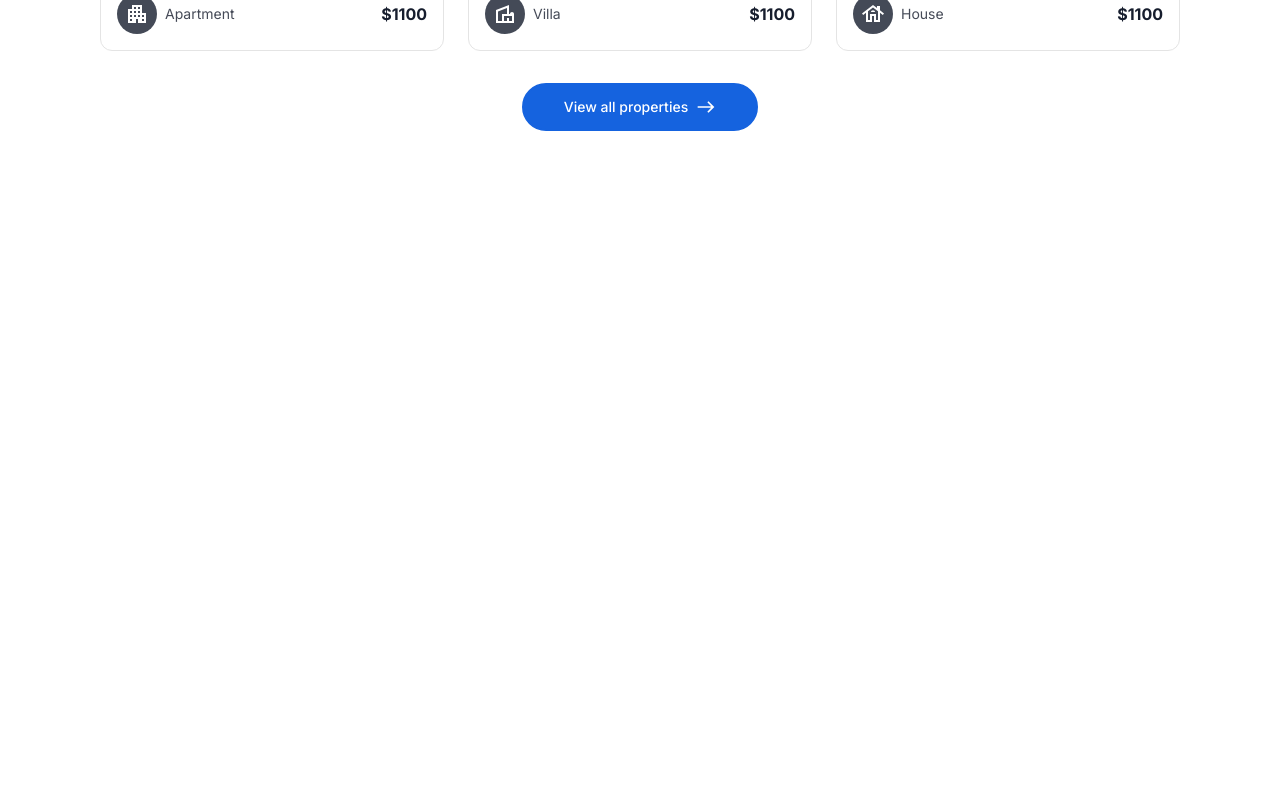
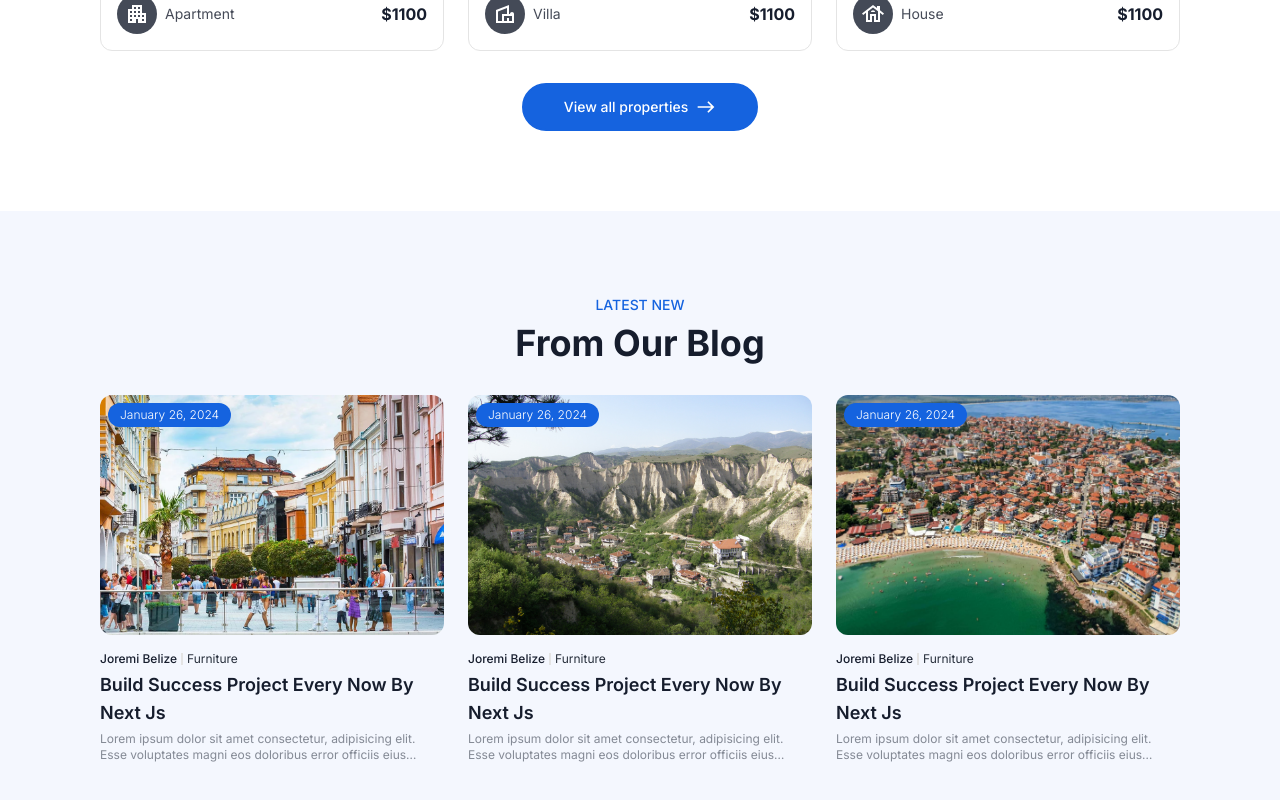
Before and after one commit to Nicola-devJs/redfoxdom, a Next.js app: page / in a window 1280 px wide. Shown: the part 1980-2780 px from the top of the page. Before the commit the page ends 2111 px from the top, so only its background shows below. Built offline with nearby package versions, Linux system fonts and the light colour scheme; no server answers.

Commit message:
added section posts and adaptive theme for filtre preview

```diff
--- a/src/app/components/filter.tsx
+++ b/src/app/components/filter.tsx
@@ -42,8 +42,8 @@ export const FilterHome = () => {
           </div>
         ))}
       </div>
-      <div className="flex w-full flex-col gap-3 rounded-lg rounded-tl-none bg-white p-4 max-md:rounded-none">
-        <Input placeholder="Type keyword..." />
+      <div className="flex w-full flex-col gap-3 rounded-lg rounded-tl-none bg-white p-4 max-md:rounded-none dark:bg-dark-second">
+        <Input placeholder="Type keyword..." className="dark:text-white" />
         <Select
           options={mockOptions}
           placeholder="Property type"
@@ -56,8 +56,8 @@ export const FilterHome = () => {
         />
 
         <div className="flex-container">
-          <Button variant="outlined">
-            Filters <SettingsIcon className="fill-dark" />
+          <Button variant="outlined" className="dark:text-white">
+            Filters <SettingsIcon className="fill-dark dark:fill-white" />
           </Button>
           <Button>
             Search <SearchIcon className="fill-white" />
--- a/src/app/components/header.tsx
+++ b/src/app/components/header.tsx
@@ -12,14 +12,14 @@ export const HeaderLayout = ({ theme }: IProps) => {
   return (
     <header
       id="header"
-      className="max-md:dark:border-dark-second bg-white py-4 max-md:fixed max-md:bottom-0 max-md:left-0 max-md:right-0 max-md:z-50 max-md:border-t-1 max-md:border-gray dark:bg-dark"
+      className="bg-white py-4 max-md:fixed max-md:bottom-0 max-md:left-0 max-md:right-0 max-md:z-50 max-md:border-t-1 max-md:border-gray dark:bg-dark max-md:dark:border-dark-second"
     >
       <div className="container-block-header flex items-center gap-4">
-        <div className="rounded-lg border-2 border-dark px-4 py-2 text-dark dark:border-white dark:text-white">
+        <div className="max-phone:hidden rounded-lg border-2 border-dark px-4 py-2 text-dark dark:border-white dark:text-white">
           LOGO
         </div>
         <HeaderMenu />
-        <div className="ml-auto flex items-center gap-4">
+        <div className="max-phone:justify-between max-phone:ml-[13%] max-phone:w-full ml-auto flex items-center gap-4">
           <Button variant="outlined" className="max-md:px-3 dark:text-white">
             <PersonIcon className="fill-dark dark:fill-white" />{" "}
             <span className="max-md:hidden">Sign in</span>
--- a/src/app/globals.css
+++ b/src/app/globals.css
@@ -28,6 +28,6 @@ body {
   }
 
   .input-theme {
-    @apply h-ui w-full rounded-3xl border-1 border-gray px-4 py-2 text-sm text-dark placeholder:text-gray focus:outline-0;
+    @apply h-ui w-full rounded-3xl border-1 border-gray bg-transparent px-4 py-2 text-sm text-dark placeholder:text-gray focus:outline-0;
   }
 }
--- a/src/app/page.tsx
+++ b/src/app/page.tsx
@@ -4,6 +4,7 @@ import { FilterHome } from "./components/filter";
 import { HeadingSection } from "@/shared/components/headingSection";
 import { ExploreList } from "./components/exploreList";
 import { RecommendedProperties } from "./components/recommended";
+import { PostList } from "@/shared/components/postList";
 
 export default function Home() {
   return (
@@ -35,6 +36,11 @@ export default function Home() {
         <RecommendedProperties />
         <MoreButton className="mx-auto mt-8">View all properties</MoreButton>
       </HeadingSection>
+      <div className="mt-[80px] bg-light pb-[80px] pt-1 dark:bg-dark-second">
+        <HeadingSection supTitle="latest new" title="from our blog">
+          <PostList />
+        </HeadingSection>
+      </div>
     </main>
   );
 }
--- a/src/shared/UI/select.tsx
+++ b/src/shared/UI/select.tsx
@@ -64,27 +64,35 @@ export const Select = ({
         <input
           type="text"
           readOnly
-          className={cn("input-theme", "cursor-pointer pr-12")}
+          className={cn("input-theme cursor-pointer pr-12", {
+            "text-white": false,
+          })}
           value={selectValue.label}
         />
         <DownIcon
           className={cn("absolute right-4 top-1/2 -translate-y-1/2", {
             "rotate-180": showOptions,
+            "fill-white": false,
           })}
         />
       </label>
 
       <ul
         className={cn(
-          "border-1 pointer-events-none absolute left-0 right-0 top-[56px] w-full translate-y-4 overflow-hidden rounded-xl border-gray bg-white text-sm text-dark opacity-0 transition",
+          "pointer-events-none absolute left-0 right-0 top-[56px] w-full translate-y-4 overflow-hidden rounded-xl border-1 border-gray bg-white text-sm text-dark opacity-0 transition",
           { "opacity-1 pointer-events-auto translate-y-0": showOptions },
+          { "border-dark-second bg-dark text-white": false },
         )}
       >
         {getOptions().map((opt) => (
           <li
-            className={cn("cursor-pointer p-3 transition hover:bg-gray", {
-              "bg-gray": selectValue.value === opt.value,
-            })}
+            className={cn(
+              "cursor-pointer p-3 transition hover:bg-gray",
+              {
+                "bg-gray": selectValue.value === opt.value,
+              },
+              { "bg-dark-second": false && selectValue.value === opt.value },
+            )}
             key={opt.value}
             onClick={() => onSelectOption(opt)}
           >
--- /dev/null
+++ b/src/shared/components/marker.tsx
@@ -0,0 +1,28 @@
+import React from "react";
+import { cn } from "../utils/cn";
+
+type KeyItem = "primary" | "second";
+
+interface IProps {
+  items: [KeyItem, string][];
+}
+
+export const Marker = ({ items }: IProps) => {
+  const generateMarker = ([key, value]: IProps["items"][number]) => (
+    <span
+      className={cn(
+        "rounded-2xl px-3 text-xs font-light capitalize leading-6 text-white",
+        { "bg-primary": key === "primary", "bg-dark/60": key === "second" },
+      )}
+      key={value}
+    >
+      {value}
+    </span>
+  );
+
+  return (
+    <div className="absolute left-0 right-0 top-0 flex h-8 gap-2 pl-2 pt-2">
+      {items.map(generateMarker)}
+    </div>
+  );
+};
--- /dev/null
+++ b/src/shared/components/postList.tsx
@@ -0,0 +1,63 @@
+import Image, { StaticImageData } from "next/image";
+import React from "react";
+import { Marker } from "./marker";
+import { mockTestImages } from "../constants";
+import { List } from "./list";
+
+const mockPosts: IProps[] = [
+  {
+    date: "January 26, 2024",
+    img: mockTestImages.plovdiv,
+    name: "Build success project every now by next js",
+    text: "Lorem ipsum dolor sit amet consectetur, adipisicing elit. Esse voluptates magni eos doloribus error officiis eius dolorum laudantium quibusdam alias!",
+  },
+  {
+    date: "January 26, 2024",
+    img: mockTestImages.meleniko,
+    name: "Build success project every now by next js",
+    text: "Lorem ipsum dolor sit amet consectetur, adipisicing elit. Esse voluptates magni eos doloribus error officiis eius dolorum laudantium quibusdam alias!",
+  },
+  {
+    date: "January 26, 2024",
+    img: mockTestImages.burgas,
+    name: "Build success project every now by next js",
+    text: "Lorem ipsum dolor sit amet consectetur, adipisicing elit. Esse voluptates magni eos doloribus error officiis eius dolorum laudantium quibusdam alias!",
+  },
+];
+
+interface IProps {
+  date: string;
+  img: string | StaticImageData;
+  name: string;
+  text: string;
+}
+
+const Post = ({ date, img, name, text }: IProps) => {
+  return (
+    <div className="w-full">
+      <div className="relative mb-4 h-[240px] w-full overflow-hidden rounded-xl">
+        <Marker items={[["primary", date]]} />
+        <Image className="h-full w-full object-cover" src={img} alt={name} />
+      </div>
+      <div className="mb-1 flex items-center gap-1">
+        <span className="text-xs font-medium capitalize text-dark dark:text-white">
+          Joremi Belize
+        </span>
+        <span className="inline-block h-3 w-[2px] bg-gray dark:bg-gray-second"></span>
+        <span className="text-xs capitalize text-dark-second dark:text-gray-second">
+          Furniture
+        </span>
+      </div>
+      <h4 className="mb-1 line-clamp-2 text-ellipsis text-lg font-semibold capitalize text-dark dark:text-white">
+        {name}
+      </h4>
+      <p className="line-clamp-2 text-ellipsis text-xs text-dark/50 dark:text-gray">
+        {text}
+      </p>
+    </div>
+  );
+};
+
+export const PostList = () => {
+  return <List list={mockPosts} ItemList={Post} keyProp="name" />;
+};
--- a/tailwind.config.ts
+++ b/tailwind.config.ts
@@ -5,6 +5,9 @@ const config: Config = {
   darkMode: ["selector", '[data-mode="dark"]'],
   theme: {
     extend: {
+      screens: {
+        phone: "450px",
+      },
       height: {
         ui: "48px",
       },
@@ -24,6 +27,7 @@ const config: Config = {
           DEFAULT: "rgb(228, 228, 228)",
           second: "rgb(164, 171, 177)",
         },
+        light: "rgb(244, 247, 254)",
       },
       borderWidth: {
         "1": "1px",
```
Also changed, not shown: src/shared/components/propertyList.tsx (+9 -10 lines).
